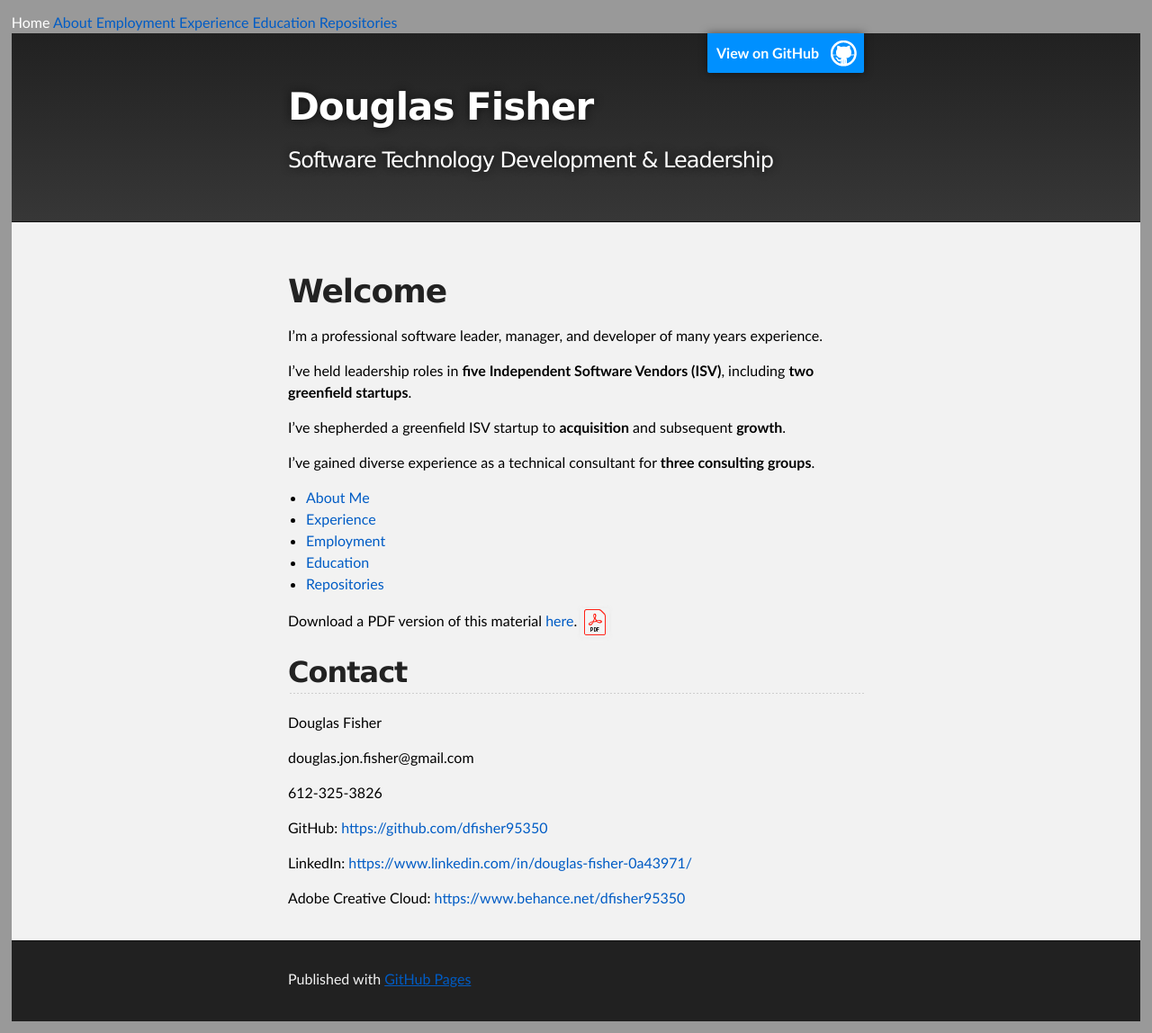
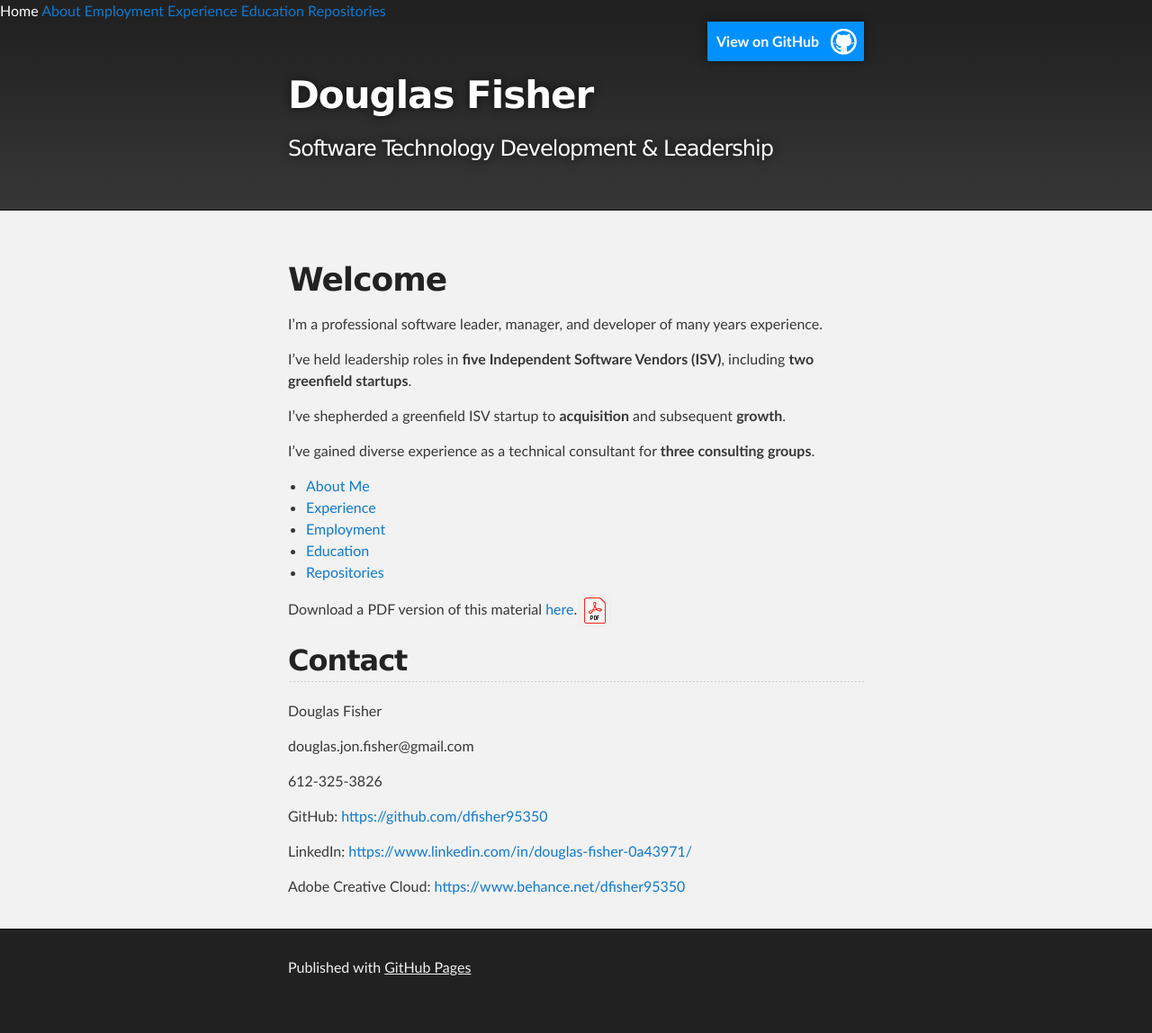
Before and after one commit to dfisher95350/dfisher95350.github.io, a Jekyll site: the page built from index.md, in a window 1280 px wide. Shown: the whole page at 90% size. Built offline with Jekyll 4.4.1, drawn with Linux system fonts in a browser that asks for light colours; our own code applies the rules of GitHub Pages for plain Markdown files; after the commit the page ends 1122 px from its top, so only the background shows below that.

Commit message:
Fiddling with fonts and layout.

```diff
--- a/_sass/jekyll-theme-slate.scss
+++ b/_sass/jekyll-theme-slate.scss
@@ -42,16 +42,6 @@ table {
 /*******************************************************************************
 Theme Styles
 *******************************************************************************/
-
-body {
-  box-sizing: border-box;
-  color:#373737;
-  background: #212121;
-  font-size: 16px;
-  font-family: 'Myriad Pro', Calibri, Helvetica, Arial, sans-serif;
-  line-height: 1.5;
-  -webkit-font-smoothing: antialiased;
-}
 
 h1, h2, h3, h4, h5, h6 {
   margin: 10px 0;
--- a/_sass/layout.scss
+++ b/_sass/layout.scss
@@ -1 +1 @@
-body { margin: 1%; }
+body { margin: 0%; }
--- a/_sass/typography.scss
+++ b/_sass/typography.scss
@@ -1,7 +1,12 @@
+/* https://www.w3schools.com/cssref/css_websafe_fonts.asp */
+/* https://developer.mozilla.org/en-US/docs/Web/CSS/font-family */
+/* *https://www.w3.org/Style/Examples/007/fonts.en.html */
 body {
-  font-family: Futura, "Trebuchet MS", Arial, sans-serif;
-  color: #000000;
-  background: #999999;
-
-  a { color: #005cc5; }
+  box-sizing: border-box;
+  color:#373737;
+  background: #212121;
+  font-size: 16px;
+  font-family: 'Myriad Pro', Calibri, Helvetica, Arial, sans-serif;
+  line-height: 1.5;
+  -webkit-font-smoothing: antialiased;
 }
```
